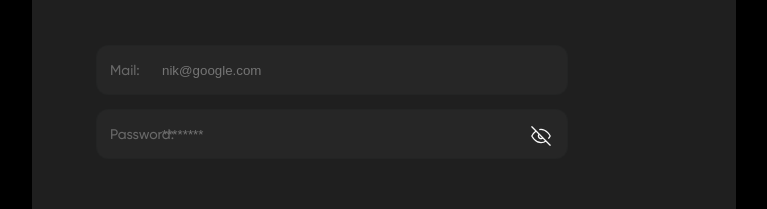
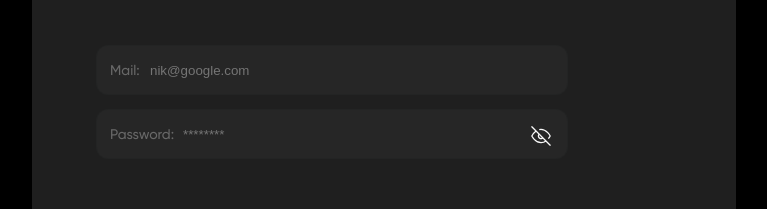
Before and after one commit to Nikolas1790/read-journey, a React (Create React App) app: page /read-journey/login in a window 1280 px wide. Shown: the part 373-582 px from the top of the page, without its empty margins (248-1015 px from the left). Built offline with nearby package versions, Linux system fonts and the light colour scheme.

Commit message:
padding-register-form

```diff
--- a/src/components/RegisterAndLogin/RegisterAndLogin.styled.js
+++ b/src/components/RegisterAndLogin/RegisterAndLogin.styled.js
@@ -94,6 +94,7 @@
     max-width: 472px;
     height: 50px;
     padding: 16px 14px 16px 65px;
+    padding-left: ${(props) => props.paddingleft || '65px'};
   }
 `;
 
```
